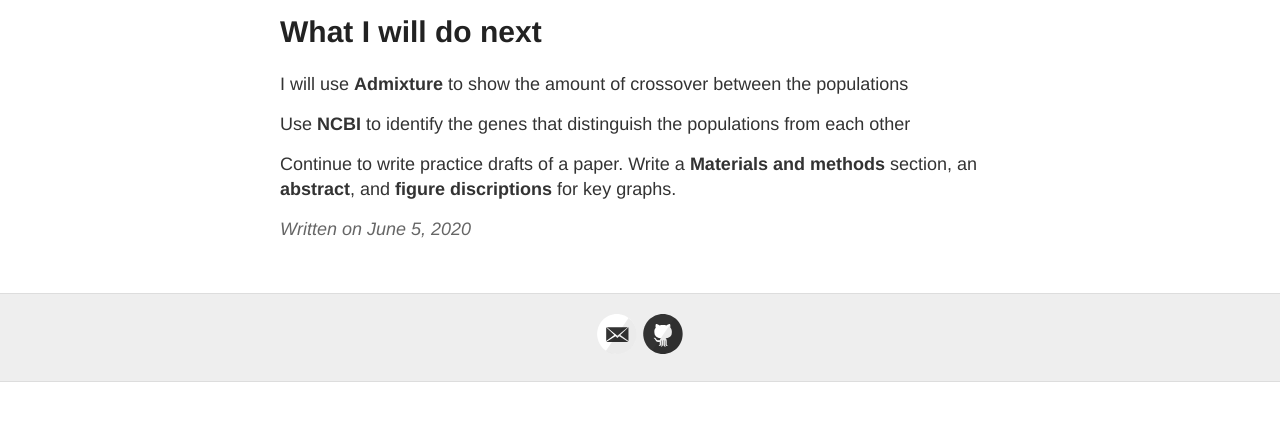
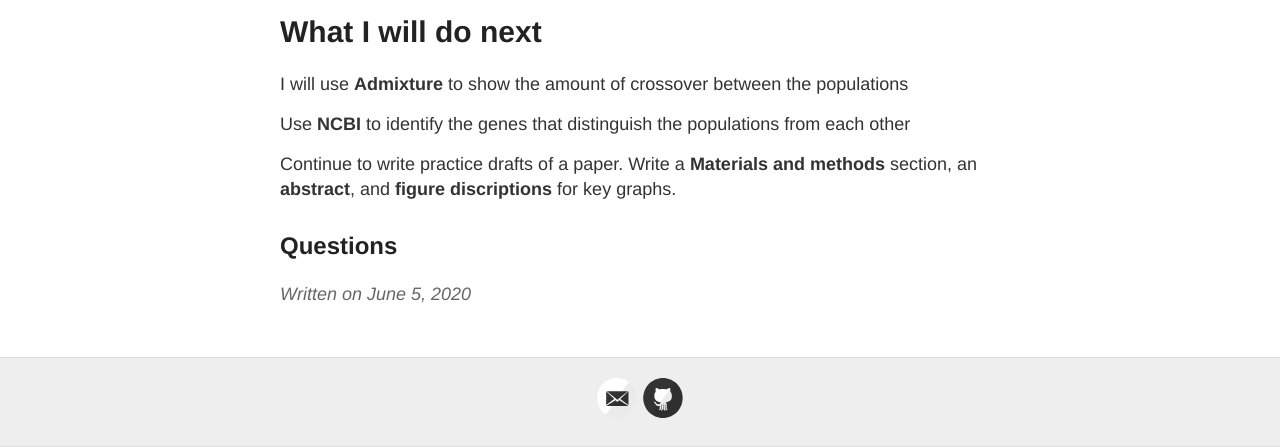
Before and after one commit to Mwags24/Brevolium_Notebook, a Jekyll site: the page built from _posts/2020-6-05-Summary.md, in a window 1280 px wide and 900 px high, scrolled down 4450 px, cut to the strip 453-900 px from the top of the window. Built offline with Jekyll 4.4.1, drawn with Linux system fonts in a browser that asks for light colours; before the commit the page ends 5285 px from its top, so only the background shows below that.

Commit message:
Update 2020-6-05-Summary.md

```diff
--- a/_posts/2020-6-05-Summary.md
+++ b/_posts/2020-6-05-Summary.md
@@ -75,3 +75,6 @@ Use **NCBI** to identify the genes that distinguish the populations from each ot
 
 Continue to write practice drafts of a paper.
 Write a **Materials and methods** section, an **abstract**, and **figure discriptions** for key graphs.
+
+
+## Questions
```
